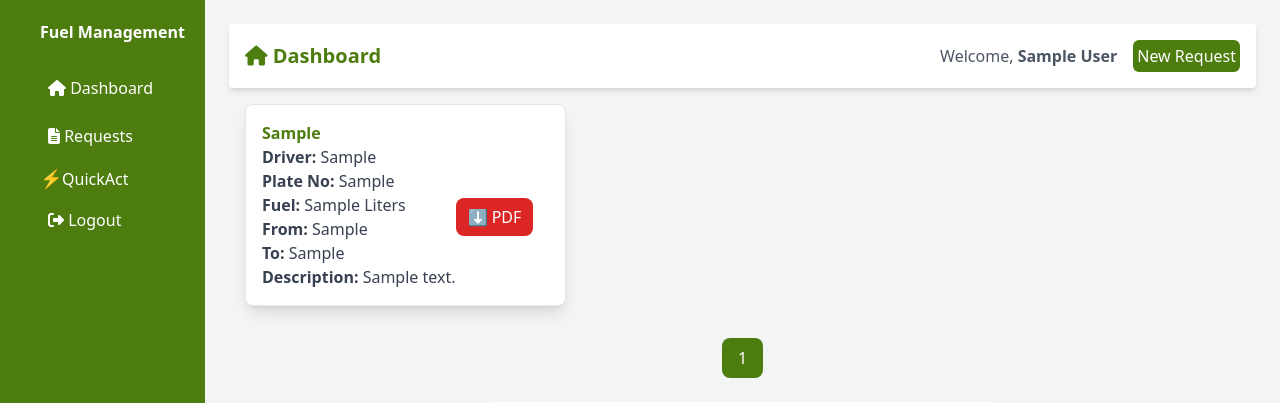
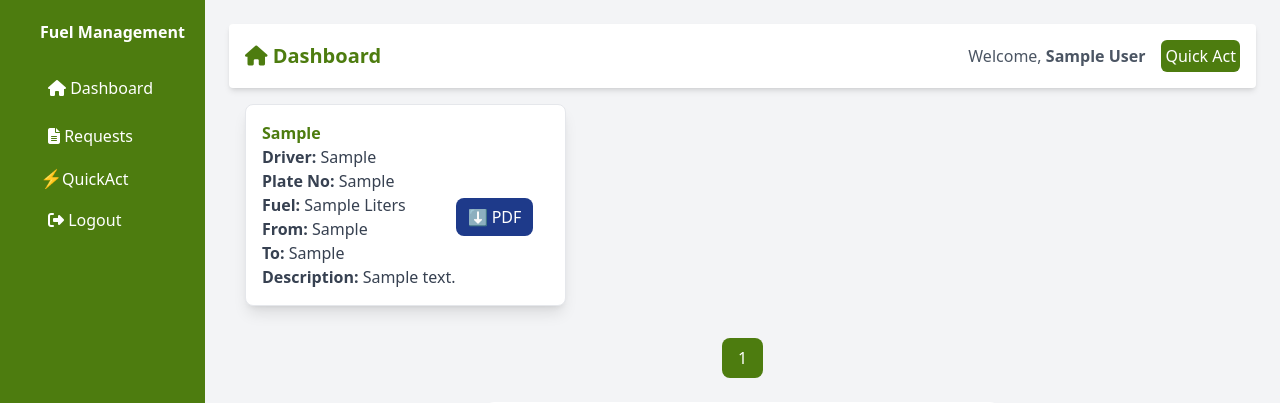
Before and after one commit to dveloper-Elisa/fuel-manager-APTC, a PHP site: page /quick_request.php in a window 1280 px wide. Shown: the top 403 px of the page. Run offline with PHP 8.4, Linux system fonts and the light colour scheme; the visitor is signed in with stand-in values (Sample User, id 1); tables that the repository leaves empty or names only in its code hold one stand-in row (values such as "Sample post"); some libraries are stand-ins or nearby versions.

Commit message:
--ammend

```diff
--- a/quick_request.php
+++ b/quick_request.php
@@ -60,12 +60,12 @@ if (isset($_POST['quick_request'])) {
                 <div class="flex items-center space-x-4">
                     <span class="text-gray-600">Welcome, <?php echo "<b>" . $_SESSION["name"] . "</b>"; ?></span>
                     <?php echo (strtoupper($_SESSION['role']) == 'LOGISTICS') ?
-                        '<a href="./index.php" class="bg-lime-700 text-white p-1 rounded-md" alt="Send Request"> New Request </a>' : ''; ?>
+                        '<a href="#" class="bg-lime-700 text-white p-1 rounded-md" alt="Send Quick"> Quick Act </a>' : ''; ?>
                 </div>
             </div>
 
             <!-- DISPLAYING THE DATA FROM QUICK_ACTION IN CARDS AND ADD BUTTON FOR DOWNLOADING PDF -->
-            <?php // Pagination setup
+            <?php
             $limit = 10;
             $page = isset($_GET['page']) ? (int)$_GET['page'] : 1;
             $offset = ($page - 1) * $limit;
@@ -96,7 +96,7 @@ if (isset($_POST['quick_request'])) {
                         </div>
                         <!-- Download PDF Button -->
                         <div class="text-center mt-6">
-                            <a href="download.php?id=<?php echo $row['action_id'] ?>" class="bg-red-600 text-white px-3 py-2 rounded-lg hover:bg-red-700 transition whitespace-nowrap">
+                            <a href="download.php?id=<?php echo $row['action_id'] ?>" class="bg-blue-900 text-white px-3 py-2 rounded-lg hover:bg-blue-700 transition whitespace-nowrap">
                                 ⬇️ PDF
                             </a>
                         </div>
```
